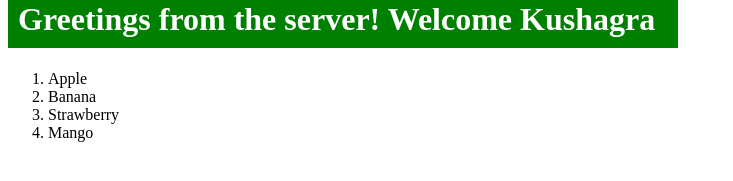
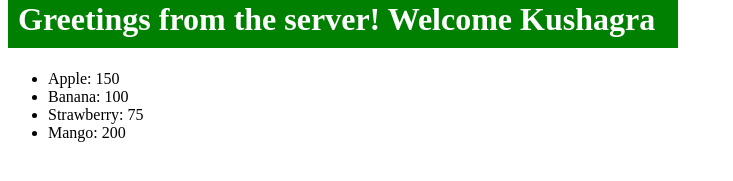
Before and after one commit to kushagrx/React-Dev, a React (Vite) app in the folder kushagra01/: page / in a window 1280 px wide. Shown: the part 473-654 px from the top of the page, without its empty margins (0-733 px from the left). Built offline with nearby package versions, Linux system fonts and the light colour scheme.

Commit message:
changes in list rendering using map and filter functions

```diff
--- a/kushagra01/src/List.jsx
+++ b/kushagra01/src/List.jsx
@@ -1,9 +1,21 @@
-function List(){
-    const fruits=["Apple","Banana","Strawberry","Mango"];
-    const listItems = fruits.map(fruit=><li>{fruit}</li>);
+function List(Props){
+    // const fruits=["Apple","Banana","Strawberry","Mango"];
+    // now making each fruit an object of its own
+
+    const fruits=[{id:1,name:"Apple", cals:150},
+                {id:2,name:"Banana", cals:100},
+                {id:3,name:"Strawberry", cals:75},
+                {id:4,name:"Mango", cals:200}
+    ];
+
+    const lowCalFruits=fruits.filter(fruit=> fruit.cals<150);
+    //to display this, replace fruits with lowCalFruits in listItems and same for fruit element
+
+    const listItems = fruits.map(fruit=> <li key={fruit.id}> {fruit.name}: {fruit.cals}</li>);
+    //react prefers a unique key item for each element
 
     return(
-        <ol>{listItems}</ol>
+        <ul>{listItems}</ul>
     );
 }
 
```
